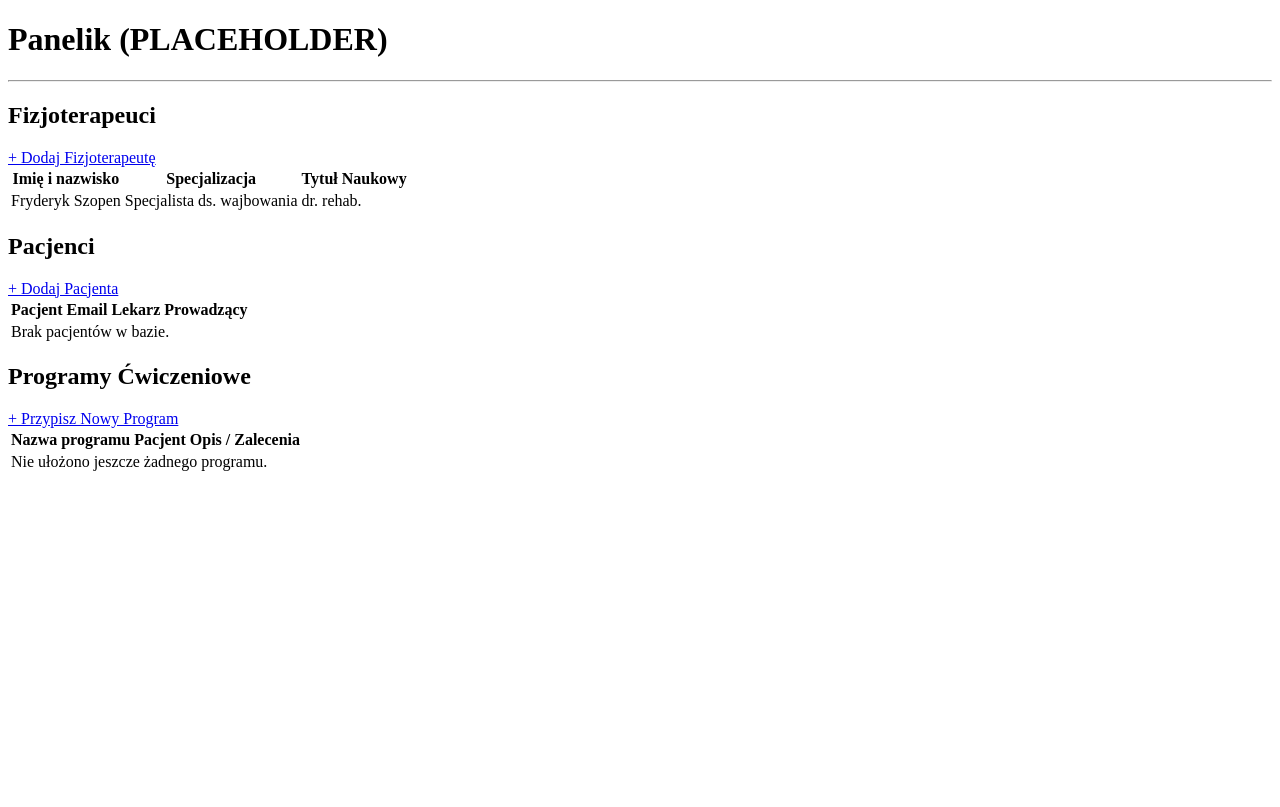
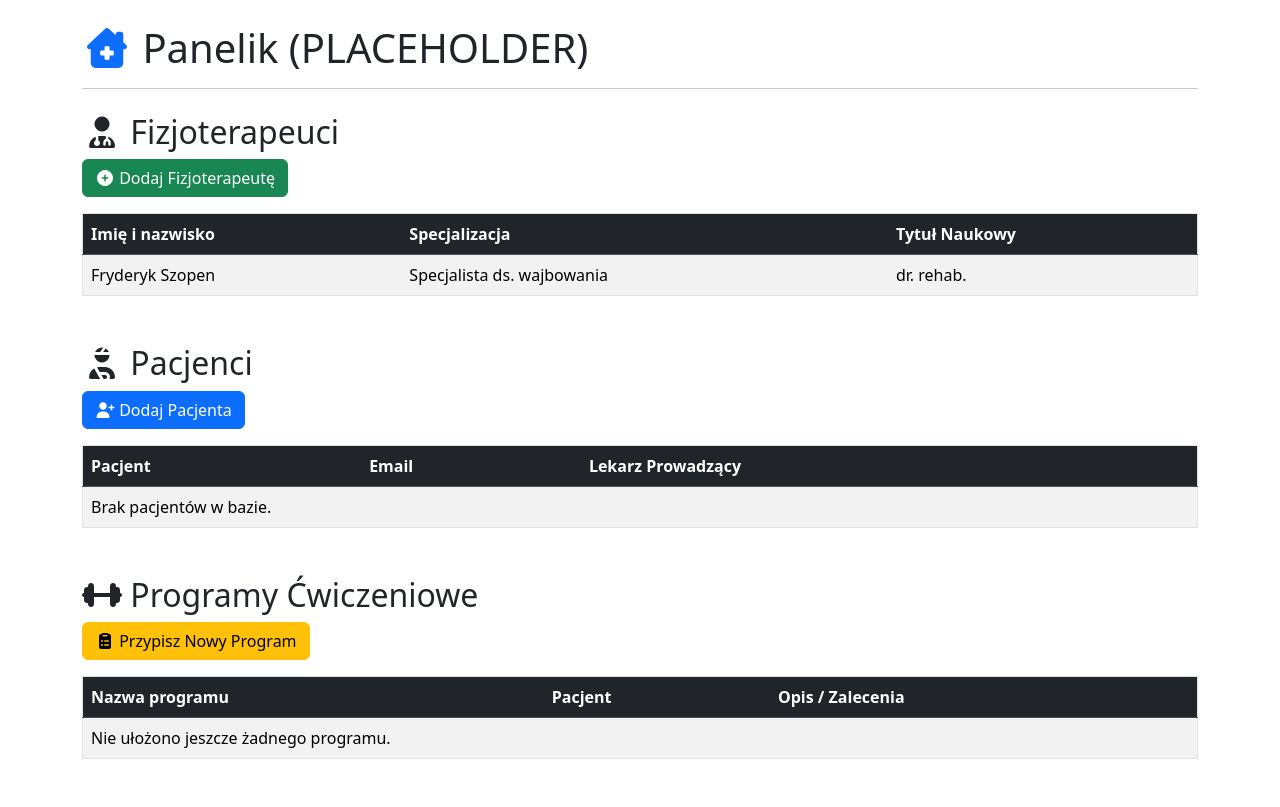
Before and after one commit to HawksShaw/web, a Django app: page / in a window 1280 px wide. Before the commit the page ends 471 px from the top, so only its background shows below. Run offline with Django 5.2, Linux system fonts and the light colour scheme; a user stored in the database is signed in; data comes from the database, SQL or seed files in the repository; both versions use the stored data as it was after the commit; data that the repository does not hold is empty.

Commit message:
changed dashboard aesthetic

```diff
--- a/fizjo/fizjoapp/templates/dashboard.html
+++ b/fizjo/fizjoapp/templates/dashboard.html
@@ -1,50 +1,111 @@
-<!DOCTYPE html>
+{% load static %} <!doctype html>
 <html lang="pl">
   <head>
-        <meta charset="UTF=8">
+    <meta charset="UTF=8" />
     <title>Fizjoterapia</title>
+
+    <link rel="stylesheet" href="{% static 'css/bootstrap.min.css' %}" />
+    <link rel="stylesheet" href="{% static 'css/all.min.css' %}" />
   </head>
   <body>
-        <h1>Panelik (PLACEHOLDER)</h1>
-        <hr>
+    <div class="container mt-4">
+      <h1>
+        <i class="fas fa-clinic-medical text-primary"></i> Panelik (PLACEHOLDER)
+      </h1>
+      <hr class="mb-4" />
 
-        <div class="Sekcja">
-            <h2>Fizjoterapeuci</h2>
-            <a href="{% url 'dodaj_fizjoterapeute' %}" class="Przycisk">+ Dodaj Fizjoterapeutę</a>
-            <table>
-                <tr><th>Imię i nazwisko</th><th>Specjalizacja</th><th>Tytuł Naukowy</th></tr>
+      <div class="Sekcja mb-5">
+        <h2><i class="fas fa-user-md"></i> Fizjoterapeuci</h2>
+
+        <a href="{% url 'dodaj_fizjoterapeute' %}" class="btn btn-success mb-3">
+          <i class="fas fa-plus-circle"></i> Dodaj Fizjoterapeutę
+        </a>
+
+        <table class="table table-striped table-hover border">
+          <thead class="table-dark">
+            <tr>
+              <th>Imię i nazwisko</th>
+              <th>Specjalizacja</th>
+              <th>Tytuł Naukowy</th>
+            </tr>
+          </thead>
+          <tbody>
             {% for fizjo in fizjoterapeuci %}
-                    <tr><td>{{ fizjo.imie }} {{ fizjo.nazwisko }}</td><td>{{ fizjo.specka }}</td><td>{{ fizjo.tytul }}</td></tr>
+            <tr>
+              <td>{{ fizjo.imie }} {{ fizjo.nazwisko }}</td>
+              <td>{{ fizjo.specka }}</td>
+              <td>{{ fizjo.tytul }}</td>
+            </tr>
             {% empty %}
-                    <tr><td colspan="2">Brak zarejestrowanych fizjoterapeutów.</td></tr>
+            <tr>
+              <td colspan="3">Brak zarejestrowanych fizjoterapeutów.</td>
+            </tr>
             {% endfor %}
+          </tbody>
         </table>
       </div>
 
-        <div class="Sekcja">
-            <h2>Pacjenci</h2>
-            <a href="{% url 'dodaj_pacjenta' %}" class="Przycisk">+ Dodaj Pacjenta</a>
-            <table>
-                <tr><th>Pacjent</th><th>Email</th><th>Lekarz Prowadzący</th></tr>
+      <div class="Sekcja mb-5">
+        <h2><i class="fas fa-user-injured"></i> Pacjenci</h2>
+
+        <a href="{% url 'dodaj_pacjenta' %}" class="btn btn-primary mb-3">
+          <i class="fas fa-user-plus"></i> Dodaj Pacjenta
+        </a>
+
+        <table class="table table-striped table-hover border">
+          <thead class="table-dark">
+            <tr>
+              <th>Pacjent</th>
+              <th>Email</th>
+              <th>Lekarz Prowadzący</th>
+            </tr>
+          </thead>
+          <tbody>
             {% for pacjent in pacjenci %}
-                    <tr><td>{{ pacjent.imie }} {{ pacjent.nazwisko }}</td><td>{{ pacjent.email }}</td><td>{{ pacjent.fizjo }}</td></tr>
+            <tr>
+              <td>{{ pacjent.imie }} {{ pacjent.nazwisko }}</td>
+              <td>{{ pacjent.email }}</td>
+              <td>{{ pacjent.fizjo }}</td>
+            </tr>
             {% empty %}
-                    <tr><td colspan="3">Brak pacjentów w bazie.</td></tr>
+            <tr>
+              <td colspan="3">Brak pacjentów w bazie.</td>
+            </tr>
             {% endfor %}
+          </tbody>
         </table>
       </div>
 
-        <div class="Sektor">
-        <h2>Programy Ćwiczeniowe</h2>
-        <a href="{% url 'dodaj_program' %}" class="Przycisk">+ Przypisz Nowy Program</a>
-        <table>
-            <tr><th>Nazwa programu</th><th>Pacjent</th><th>Opis / Zalecenia</th></tr>
+      <div class="Sektor mb-5">
+        <h2><i class="fas fa-dumbbell"></i> Programy Ćwiczeniowe</h2>
+
+        <a href="{% url 'dodaj_program' %}" class="btn btn-warning mb-3">
+          <i class="fas fa-clipboard-list"></i> Przypisz Nowy Program
+        </a>
+
+        <table class="table table-striped table-hover border">
+          <thead class="table-dark">
+            <tr>
+              <th>Nazwa programu</th>
+              <th>Pacjent</th>
+              <th>Opis / Zalecenia</th>
+            </tr>
+          </thead>
+          <tbody>
             {% for program in programy %}
-                <tr><td>{{ program.nazwa }}</td><td>{{ program.pacjent }}</td><td>{{ program.opis }}</td></tr>
+            <tr>
+              <td>{{ program.nazwa }}</td>
+              <td>{{ program.pacjent }}</td>
+              <td>{{ program.opis }}</td>
+            </tr>
             {% empty %}
-                <tr><td colspan="3">Nie ułożono jeszcze żadnego programu.</td></tr>
+            <tr>
+              <td colspan="3">Nie ułożono jeszcze żadnego programu.</td>
+            </tr>
             {% endfor %}
+          </tbody>
         </table>
+      </div>
     </div>
   </body>
 </html>
```
Also changed, not shown: fizjo/db.sqlite3. Lines whose indentation alone changed are shown as unchanged.
